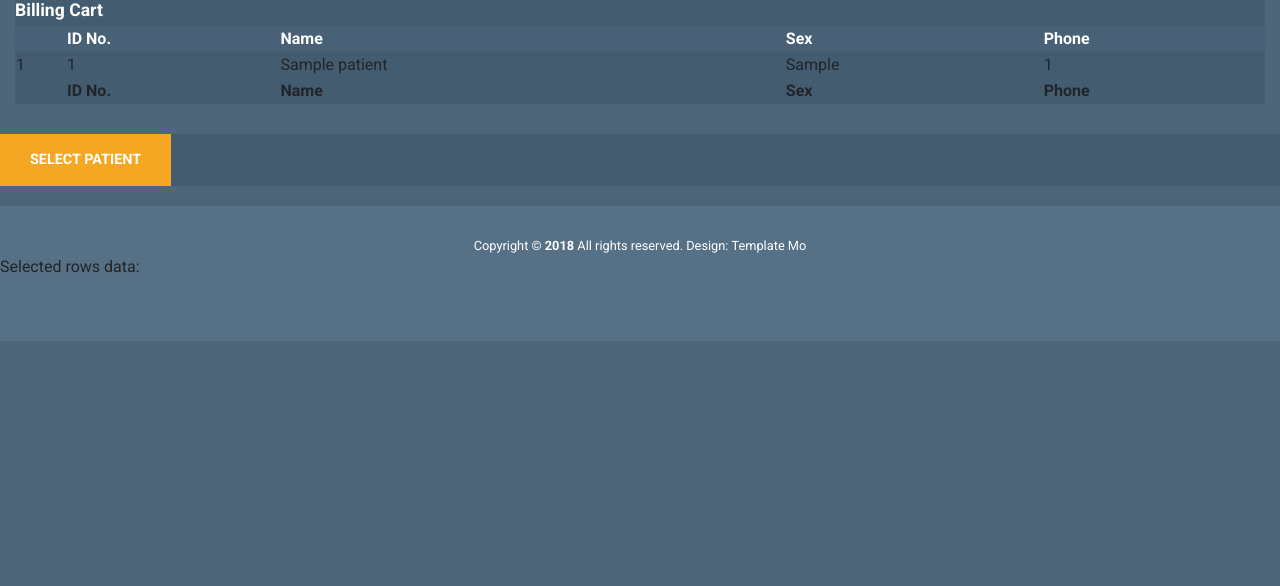
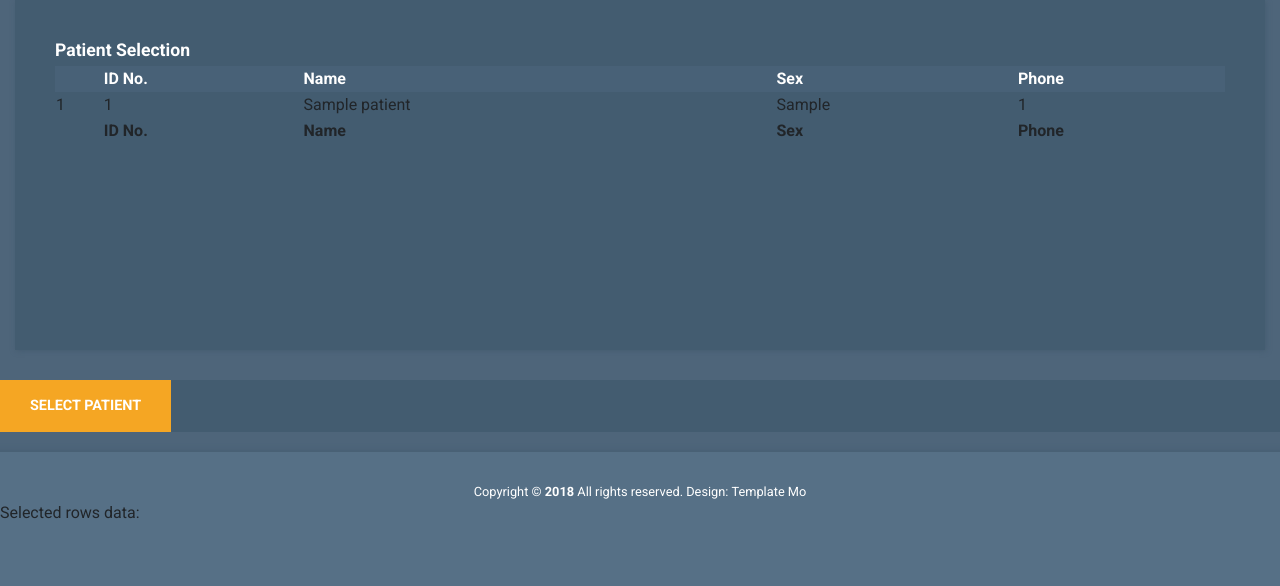
Before and after one commit to cheese-cracker/EMRLite, a Django app: page /main/patientselector/ in a window 1280 px wide. Shown: the part 100-686 px from the top of the page. Run offline with Django 3.2, Linux system fonts and the light colour scheme; tables that the repository leaves empty hold one stand-in row (values such as "Sample post"); some libraries are stand-ins or nearby versions; some web fonts are replaced.

Commit message:
clean and modify patientselector and views code

```diff
--- a/main/static/css/templatemo-style.css
+++ b/main/static/css/templatemo-style.css
@@ -70,6 +70,15 @@ button:focus {
   min-height: 350px;
   height: 100%;
   max-height: 450px;
+}
+.tm-block-tallest {
+  padding: 40px;
+  -webkit-box-shadow: 1px 1px 5px 0 #455c71;
+  -moz-box-shadow: 1px 1px 5px 0 #455c71;
+  box-shadow: 1px 1px 5px 0 #455c71;
+  min-height: 350px;
+  height: 100%;
+  max-height: 720px;
 }
 .tm-block-avatar,
 .tm-block-settings {
--- a/main/templates/main/patientselector.html
+++ b/main/templates/main/patientselector.html
@@ -119,8 +119,8 @@
 
     <div class="col-12 tm-block-col">
         <div class="tm-bg-primary-dark tm-block-tallest tm-block-scroll">
-            <h2 class="tm-block-title">Billing Cart</h2>
-            <form id='formulator' method="post" action="/main/cart">
+            <h2 class="tm-block-title">Patient Selection</h2>
+            <form id='formulator' method="post" action="">
                 {% csrf_token %}
 
             <table id="items" class="display dataTable dt-checkboxes-select" cellspacing="0" width="100%">
--- a/main/views.py
+++ b/main/views.py
@@ -17,17 +17,6 @@ LOGIN_URL = '/main/login'
 
 def HomeView(req):
     return render(req, 'main/index.html')
-
-
-'''
-Class is inherits from ListView
-which has
-- queryset for the items
-- as_view() (to represent as function view in urls.py)
-- template has to have same name
-'''
-# class PatientListView(ListView):
-#     queryset = Patient.objects.all()
 
 
 @login_required(login_url=LOGIN_URL)
```
